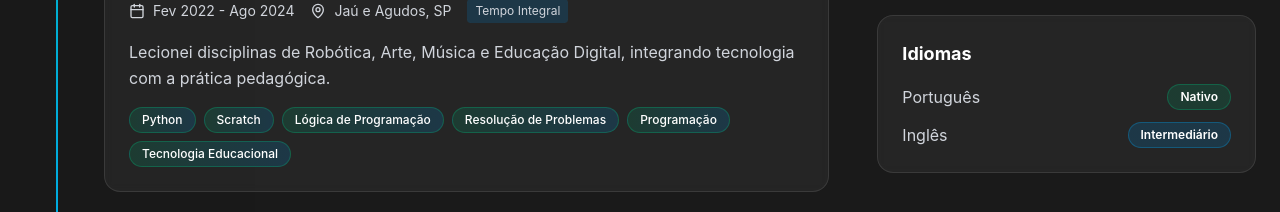
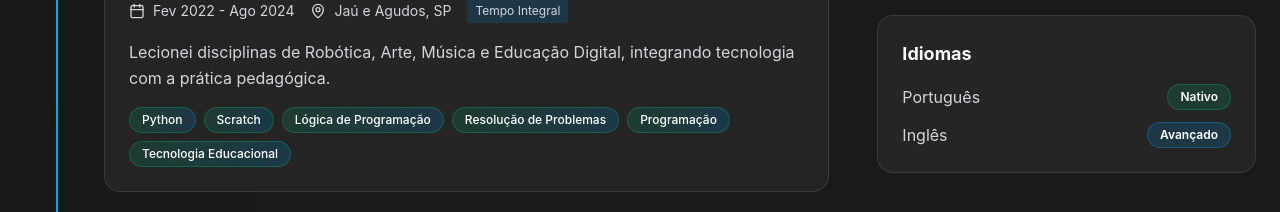
Before and after one commit to JVPrado1/portfoliodev, a React (Vite) app: page / in a window 1280 px wide. Shown: the part 5860-6072 px from the top of the page. Built offline with nearby package versions, Linux system fonts and the light colour scheme.

Commit message:
content: altera texto dos idiomas

```diff
--- a/src/components/ExperienceSection.tsx
+++ b/src/components/ExperienceSection.tsx
@@ -391,7 +391,7 @@ const ExperienceSection = () => {
                   <div className="flex justify-between items-center">
                     <span className="text-gray-300">Inglês</span>
                     <span className="px-3 py-1 bg-gradient-to-r from-sky-600/20 to-sky-600/20 border border-sky-500/30 rounded-full text-xs text-white font-semibold">
-                      Intermediário
+                      Avançado
                     </span>
                   </div>
                 </div>
```
